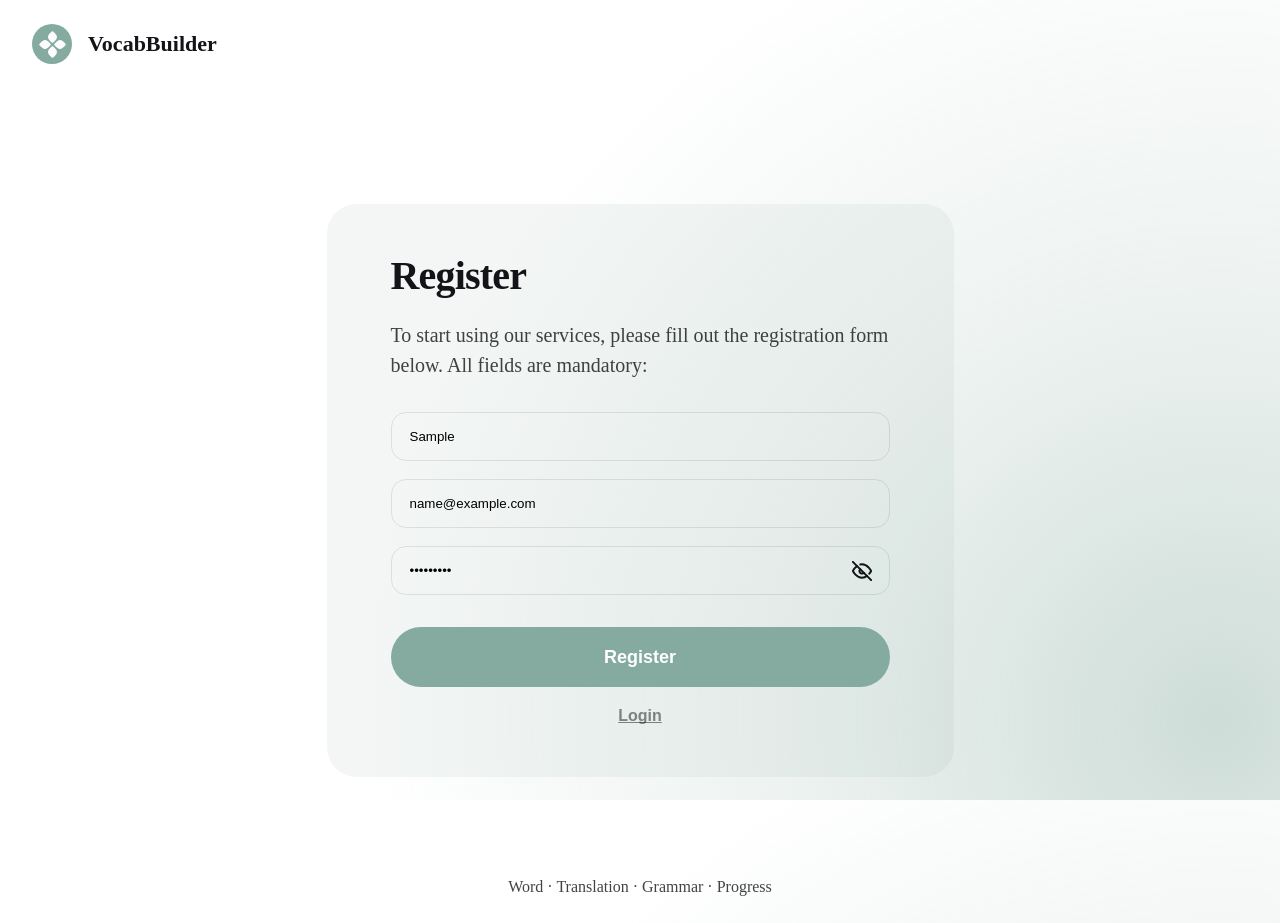
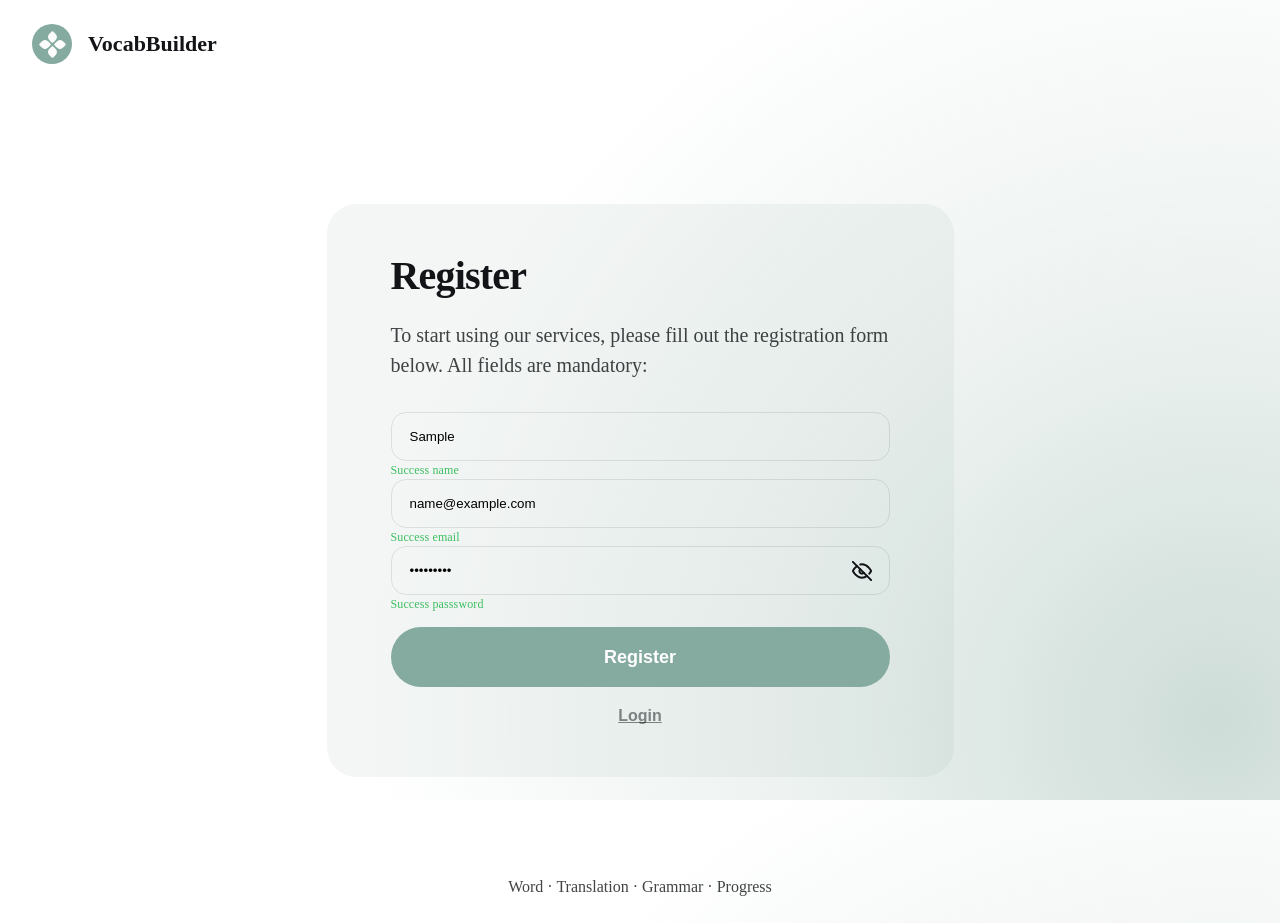
Before and after one commit to tania-tatiana/VocabBuilder, a React (Vite) app: page / in a window 1280 px wide. Both pictures are taken after typing "Sample", "name@example.com", "Sample123" into the empty fields and a click on the button "Register". Built offline with nearby package versions, Linux system fonts and the light colour scheme.

Commit message:
add different text of errors and their styles

```diff
--- a/src/components/RegisterForm/RegisterForm.module.css
+++ b/src/components/RegisterForm/RegisterForm.module.css
@@ -85,9 +85,35 @@
   background-color: transparent;
 }
 
-.passwordWrapper {
+.inputWrap {
   position: relative;
   width: 100%;
+}
+
+.error {
+  position: absolute;
+  bottom: -18px;
+
+  font-weight: 400;
+  font-size: 12px;
+
+  /* line-height: 18px; */
+  line-height: 1.5;
+  letter-spacing: 0.01em;
+  color: #d80027;
+}
+
+.success {
+  position: absolute;
+  bottom: -18px;
+
+  font-weight: 400;
+  font-size: 12px;
+
+  /* line-height: 18px; */
+  line-height: 1.5;
+  letter-spacing: 0.01em;
+  color: #3cbf61;
 }
 
 .eyeBtn {
--- a/src/components/RegisterForm/RegisterForm.tsx
+++ b/src/components/RegisterForm/RegisterForm.tsx
@@ -35,6 +35,7 @@ export default function RegisterForm() {
       </div>
 
       <div className={css.inputs}>
+        <div className={css.inputWrap}>
           <input
             type="text"
             className={css.input}
@@ -44,6 +45,15 @@ export default function RegisterForm() {
             onChange={formik.handleChange}
             onBlur={formik.handleBlur}
           />
+
+          {formik.touched.name && formik.errors.name ? (
+            <p className={css.error}>Error name</p>
+          ) : (
+            formik.touched.name &&
+            !formik.errors.name && <p className={css.success}>Success name</p>
+          )}
+        </div>
+        <div className={css.inputWrap}>
           <input
             type="text"
             className={css.input}
@@ -53,7 +63,14 @@ export default function RegisterForm() {
             onChange={formik.handleChange}
             onBlur={formik.handleBlur}
           />
-        <div className={css.passwordWrapper}>
+          {formik.touched.email && formik.errors.email ? (
+            <p className={css.error}>Error email</p>
+          ) : (
+            formik.touched.email &&
+            !formik.errors.email && <p className={css.success}>Success email</p>
+          )}
+        </div>
+        <div className={css.inputWrap}>
           <input
             type={showPassword ? 'text' : 'password'}
             className={css.input}
@@ -63,6 +80,14 @@ export default function RegisterForm() {
             onChange={formik.handleChange}
             onBlur={formik.handleBlur}
           />
+          {formik.touched.password && formik.errors.password ? (
+            <p className={css.error}>Error password</p>
+          ) : (
+            formik.touched.password &&
+            !formik.errors.password && (
+              <p className={css.success}>Success passsword</p>
+            )
+          )}
           <button
             type="button"
             className={css.eyeBtn}
```
Lines whose indentation alone changed are shown as unchanged.
